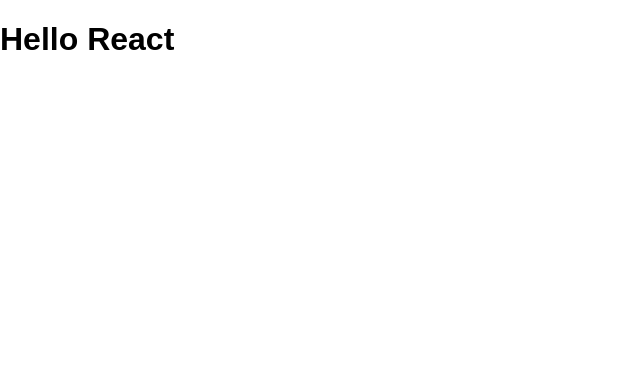
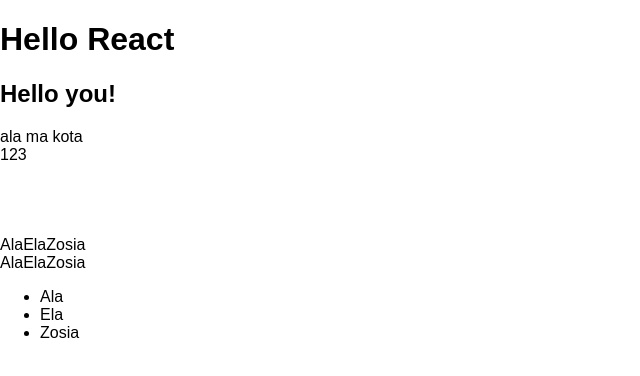
Before and after one commit to agataokolska/React-aplikacja-testowa, a React (Create React App) app: page / in a window 1280 px wide. Shown: the top 376 px of the page, without its empty margins (0-640 px from the left). Built offline with nearby package versions, Linux system fonts and the light colour scheme.

Commit message:
create second component

```diff
--- a/src/App.js
+++ b/src/App.js
@@ -1,9 +1,11 @@
 import React from 'react'
 import HelloWorld from './HelloWorld'
+import WhatReactRenders from './WhatReactRenders'
 
 const App = () => (
      <div>
        <HelloWorld />
+       <WhatReactRenders/>
       </div>
     )
 
--- a/src/HelloWorld.js
+++ b/src/HelloWorld.js
@@ -1,7 +1,10 @@
 import React from 'react'
 
-const HelloWorld = () => {
-    return <h1>Hello React</h1>
-}
+const HelloWorld = () => (
+    <div>
+     <h1>Hello React</h1>
+     <h2>Hello you!</h2>
+     </div>
+)
 
 export default HelloWorld
--- /dev/null
+++ b/src/WhatReactRenders.js
@@ -0,0 +1,37 @@
+import React from 'react'
+
+const string = 'ala ma kota'
+const number = 123
+const bool = true
+const undefinedVar = undefined
+const nullVal = null
+const emptyString = []
+const stringVal = ['Ala', 'Ela','Zosia']
+
+const WhatReactRenders = () => (
+    <div>
+    {string}
+    <br />
+     {number}
+     <br />
+     {bool}
+     <br />
+     {undefinedVar}
+     <br />
+     {nullVal}
+     <br />
+     {emptyString}
+     <br />
+    {stringVal}
+    <br />
+    {stringVal[0]}{stringVal[1]}{stringVal[2]}
+    <br />
+    <ul>
+        {
+            stringVal.map(singleEl => <li>{singleEl}</li>)
+        }
+    </ul>
+     </div>
+)
+
+export default WhatReactRenders
```
